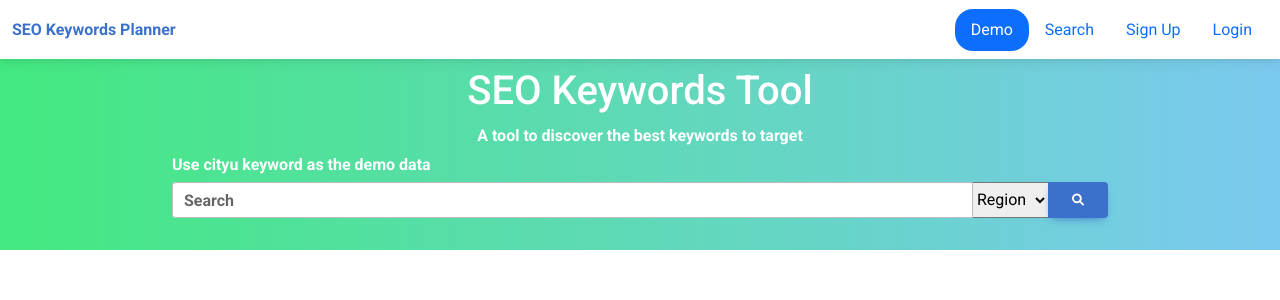
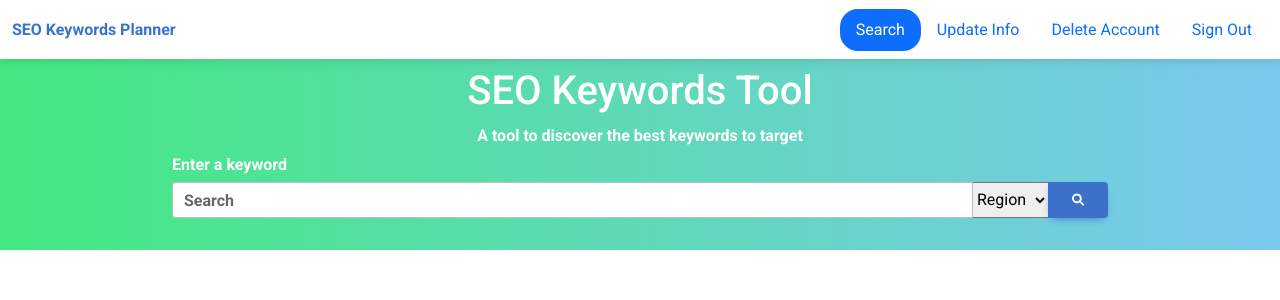
Before and after one commit to williamkoh0206/SEO-Keywords-Planner, a Flask app: page / in a window 1280 px wide. Shown: the top 300 px of the page. Run offline with Flask 3, Linux system fonts and the light colour scheme; a user stored in the database is signed in; some libraries are stand-ins or nearby versions.

Commit message:
updated home route as redirected route to demo route when users not logged in

```diff
--- a/app.py
+++ b/app.py
@@ -7,7 +7,48 @@ from demo_data_handler import jsonHandler,chart
 app = Flask(__name__)
 app.secret_key = "9773e89f69e69285cf11c10cbc44a37945f6abbc5d78d5e20c2b1b0f12d75ab7"
 
-@app.route("/",methods = ['GET','POST'])
+@app.route("/",methods=['GET', 'POST'])
+def home():
+    keyword = ''
+    type = ''
+    username = session.get('username')
+    if request.method == 'POST':
+        keyword = request.form.get("keyword")
+        type = request.form.get("type")
+        print('keyword1',keyword)
+        print('type1',type)
+        return redirect(url_for('keyword_search', keyword=keyword, type=type))
+    if username:
+        # User is logged in, retrieve other user-specific information if needed
+        username = session.get('username')
+        return render_template('home.html', logged_in=True, username=username,active_page='home')
+    else:
+        # User is not logged in
+        return redirect(url_for('demo'))
+
+@app.route('/<keyword>/<type>', methods=['GET', 'POST'])
+def keyword_search(keyword,type):
+    if request.method == 'POST':
+        updated_keyword = request.form.get('keyword')
+        updated_type = request.form.get('type')
+        return redirect(url_for('keyword_search', keyword=updated_keyword, type=updated_type))
+
+    data_list = fetch_data(keyword,type)
+    if type == 'GEO_MAP_0':
+        top3_data = [item['location'] for item in data_list[:3]]
+    elif type == 'RELATED_QUERIES':
+        top3_data = [item['queries_title'] for item in data_list[:3]]
+    elif type == 'RELATED_TOPICS':
+        top3_data = [item['title'] for item in data_list[:3]]
+    image_filename = ''
+    print('empytDataList: ',not data_list)
+    print('fetched data',data_list)
+    if len(data_list) > 0:
+        image_filename = data_list[-1].get("image_filename")
+        data_list = data_list[:-1]
+    return render_template('home.html', data_list=data_list, image_filename=image_filename,type=type,keyword = keyword,top3_data=top3_data,active_page='home')
+
+@app.route("/demo",methods = ['GET','POST'])
 def demo():
     demo_keyword = ''
     demo_type = ''
@@ -17,9 +58,9 @@ def demo():
         print('demo_keyword',demo_keyword)
         print('demo_type',demo_type)
         return redirect(url_for('demo_keyword_search', demo_keyword=demo_keyword, demo_type=demo_type))
-    return render_template('demo.html',active_page = 'demo')
+    return render_template('demo.html',active_page = 'demo',logged_in=False)
 
-@app.route('/<demo_keyword>/<demo_type>', methods=['GET', 'POST'])
+@app.route('/demo/<demo_keyword>/<demo_type>', methods=['GET', 'POST'])
 def demo_keyword_search(demo_keyword,demo_type):
     if request.method == 'POST':
         updated_demo_keyword = request.form.get('demo_keyword')
@@ -43,50 +84,6 @@ def demo_keyword_search(demo_keyword,demo_type):
         demo_chart = chart('cityu_topics.json')
         top3_demo_data = [item['Topic'] for item in demo_data[:3]]
     return render_template('demo.html',active_page = 'demo',demo_data=demo_data,demo_chart=demo_chart,demo_keyword=demo_keyword,demo_type=demo_type,demo_type_dict=demo_type_dict,top3_demo_data=top3_demo_data)
-
-@app.route("/search",methods=['GET', 'POST'])
-def search():
-    keyword = ''
-    type = ''
-    if request.method == 'POST':
-        keyword = request.form.get("keyword")
-        type = request.form.get("type")
-        print('keyword1',keyword)
-        print('type1',type)
-        return redirect(url_for('keyword_search', keyword=keyword, type=type))
-    return render_template('search.html', active_page='search')
-
-@app.route('/search/<keyword>/<type>', methods=['GET', 'POST'])
-def keyword_search(keyword,type):
-    if request.method == 'POST':
-        updated_keyword = request.form.get('keyword')
-        updated_type = request.form.get('type')
-        return redirect(url_for('keyword_search', keyword=updated_keyword, type=updated_type))
-
-    data_list = fetch_data(keyword,type)
-    if type == 'GEO_MAP_0':
-        top3_data = [item['location'] for item in data_list[:3]]
-    elif type == 'RELATED_QUERIES':
-        top3_data = [item['queries_title'] for item in data_list[:3]]
-    elif type == 'RELATED_TOPICS':
-        top3_data = [item['title'] for item in data_list[:3]]
-    image_filename = ''
-    print('empytDataList: ',not data_list)
-    #print('fetched data',data_list)
-    if len(data_list) > 0:
-        image_filename = data_list[-1].get("image_filename")
-        data_list = data_list[:-1]
-    return render_template('search.html', data_list=data_list, image_filename=image_filename,type=type,keyword = keyword,top3_data=top3_data,active_page='search')
-
-def search():  # put application's code here
-    username = session.get('username')
-    if username:
-        # User is logged in, retrieve other user-specific information if needed
-        username = session.get('username')
-        return render_template('search.html', logged_in=True, username=username)
-    else:
-        # User is not logged in
-        return render_template('search.html', logged_in=False)
 
 @app.route('/login', methods=['GET', 'POST'])
 def login():
@@ -112,7 +109,7 @@ def login():
             if user['username'] == username and user['password'] == password:
                 #session['username'] = user['username']
                 session['username'] = user['username']
-                return redirect(url_for('search'))
+                return redirect(url_for('home'))
 
         return "Invalid username or password", 401
 
@@ -206,7 +203,7 @@ def update_info():
             with open(user_file_path, 'w') as file:
                 json.dump(existing_users, file, indent=4)
 
-            return redirect(url_for('search'))
+            return redirect(url_for('home'))
         else:
             user_file_path = os.path.join(app.static_folder, 'users', 'users.json')
             username = session.get('username')
@@ -222,7 +219,6 @@ def update_info():
                     email = user['email']
             return render_template('update_info.html', username=username, email=email,active_page = 'update_info')
     else:
-
         return redirect(url_for('login'))
 
 @app.route('/delete_account')
--- a/static/css/main.css
+++ b/static/css/main.css
@@ -34,7 +34,7 @@
     display: inline-block;
     width: 50%;
 }
-.keyword_result{
+.keyword_result,.account-title{
     color:#0d6efd;
 }
 /*Result table*/
--- a/static/users/users.json
+++ b/static/users/users.json
@@ -2,6 +2,6 @@
   {
     "username": "123",
     "password": "123",
-    "email": "123@google.com"
+    "email": "123@gmail.com"
   }
 ]
--- a/templates/base.html
+++ b/templates/base.html
@@ -24,37 +24,62 @@
     <nav class="navbar">
       <div class="container-fluid d-flex">
         <div class="title">
-          <a class="font-weight-bold fw-bold" href="/"
-            >SEO Keywords Planner</a
-          >
+          <a class="font-weight-bold fw-bold" href="/">SEO Keywords Planner</a>
         </div>
         <ul class="nav justify-content-end menu">
-
+          {% if logged_in %}
           <li class="nav-item">
-            <a class="nav-link {% if active_page == 'demo' %}active{% endif %}" href="{{ url_for('demo')}}">Demo</a>
+            <a
+              class="nav-link {% if active_page == 'home' %}active{% endif %}"
+              href="{{ url_for('home')}}"
+              >Search</a
+            >
           </li>
           <li class="nav-item">
-            <a class="nav-link {% if active_page == 'search' %}active{% endif %}" href="{{ url_for('search')}}">Search</a>
-          </li>
-        {% if logged_in %}
-                        <li class="nav-item">
-      <a class="nav-link {% if active_page == 'update_info' %}active{% endif %}" href="{{ url_for('update_info')}}">Update Info</a>
+            <a
+              class="nav-link {% if active_page == 'update_info' %}active{% endif %}"
+              href="{{ url_for('update_info')}}"
+              >Update Info</a
+            >
           </li>
           <li class="nav-item">
-      <a class="nav-link {% if active_page == 'delete_account' %}active{% endif %}" href="{{ url_for('delete_account')}}">Delete Account</a>
+            <a
+              class="nav-link {% if active_page == 'delete_account' %}active{% endif %}"
+              href="{{ url_for('delete_account')}}"
+              >Delete Account</a
+            >
           </li>
           <li class="nav-item">
-            <a class="nav-link {% if active_page == 'signup' %}active{% endif %}" href="{{ url_for('signout')}}">Sign Out</a>
+            <a
+              class="nav-link {% if active_page == 'signup' %}active{% endif %}"
+              href="{{ url_for('signout')}}"
+              >Sign Out</a
+            >
           </li>
           {% else %}
           <li class="nav-item">
-              <a class="nav-link {% if active_page == 'signup' %}active{% endif %}" href="{{ url_for('signup')}}">Sign Up</a>
-          {% endif %}
+            <a
+              class="nav-link {% if active_page == 'demo' %}active{% endif %}"
+              href="{{ url_for('demo')}}"
+              >Demo</a
+            >
           </li>
           <li class="nav-item">
-            <a class="nav-link {% if active_page == 'login' %}active{% endif %}" href="{{ url_for('login')}}">Login</a>
+            <a
+              class="nav-link {% if active_page == 'signup' %}active{% endif %}"
+              href="{{ url_for('signup')}}"
+              >Sign Up</a
+            >
+          </li>
+          <li class="nav-item">
+            <a
+              class="nav-link {% if active_page == 'login' %}active{% endif %}"
+              href="{{ url_for('login')}}"
+              >Login</a
+            >
           </li>
         </ul>
+        {% endif %}
       </div>
     </nav>
     {% block content%} {% endblock %}
```
Also changed, not shown: templates/update_info.html (+11 -5 lines), templates/home.html (renamed from templates/search.html). Lines whose indentation alone changed are shown as unchanged.
